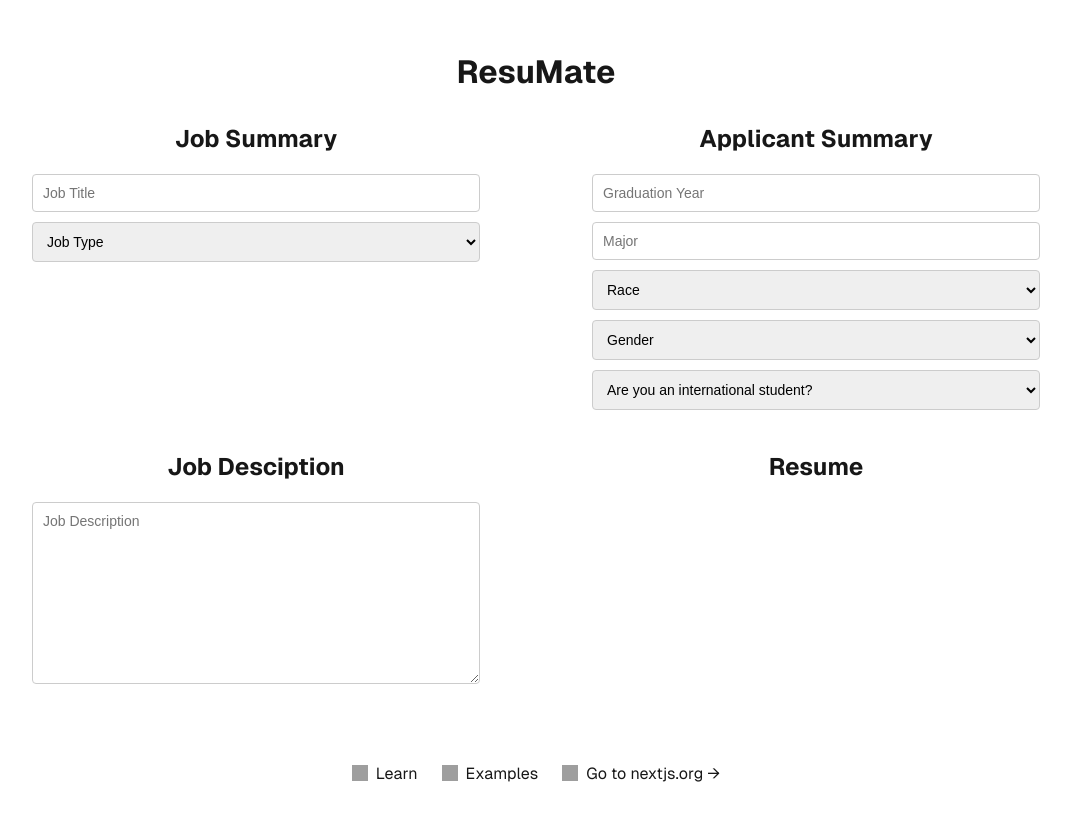
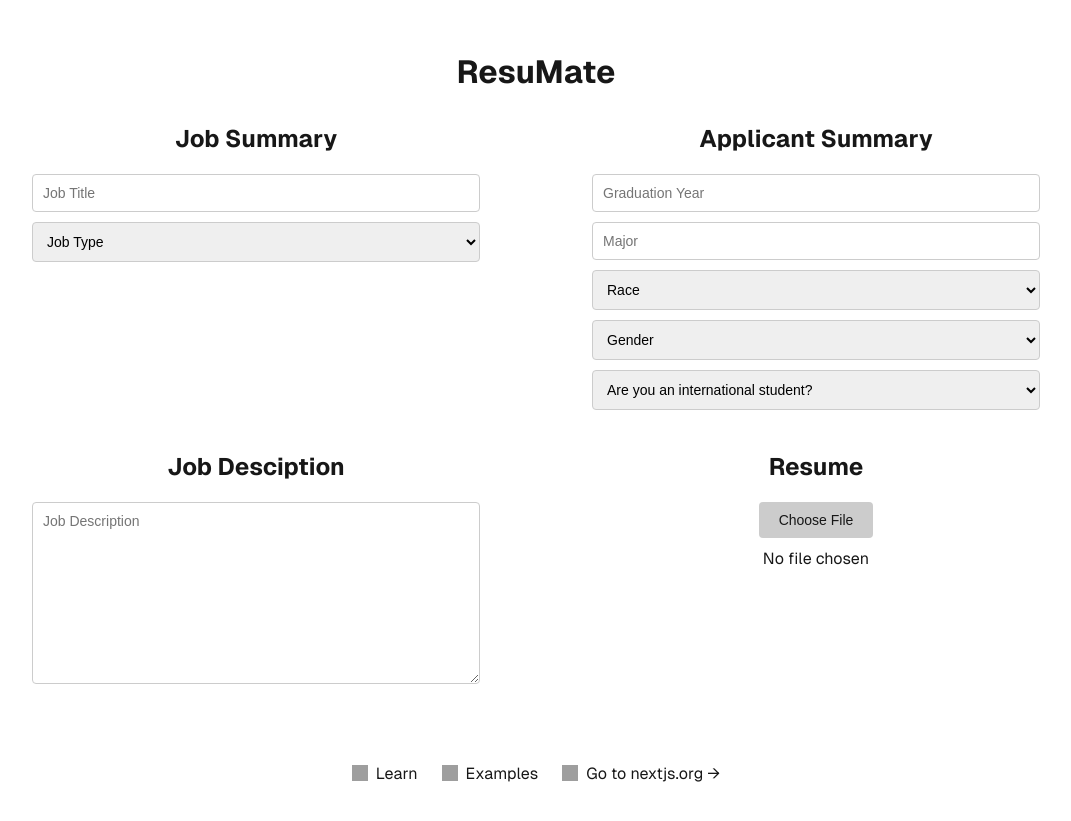
Before and after one commit to hiepnguyenduc2005/ResuMate, a Next.js app: page / in a window 1280 px wide. Shown: the part 111-932 px from the top of the page, without its empty margins (104-1175 px from the left). Built offline with nearby package versions, Linux system fonts and the light colour scheme; grey boxes are pictures that could not be loaded.

Commit message:
initial front end

```diff
--- a/components/components.module.css
+++ b/components/components.module.css
@@ -14,3 +14,23 @@
   font-size: 14px;
   margin-bottom: 10px;
 }
+
+.form input[type="file"] {
+    opacity: 0;
+    position: absolute;
+    z-index: -1;
+  }
+
+  .form label[for="resume"] {
+    background-color: #ccc;
+    padding: 10px 20px;
+    border: none;
+    border-radius: 4px;
+    cursor: pointer;
+    font-family: Arial, sans-serif;
+    font-size: 14px;
+    text-align: center;
+    display: inline-block;
+    width: auto;
+    margin-bottom: 10px;
+  }
--- a/components/resume.js
+++ b/components/resume.js
@@ -1,8 +1,23 @@
+import React, { useState } from 'react';
+import styles from './components.module.css';
+
 export default function Resume() {
+    const [resume, setResume] = useState(null);
+
+    const handleChange = (e) => {
+        setResume(e.target.files[0]);
+    }
+
     return (
         <div>
-        <h2>Resume</h2>
-        <br/>
+            <h2>Resume</h2>
+            <br />
+            <form className={styles.form}>
+                <input type="file" id="resume" name="resume" accept=".pdf" onChange={handleChange}/>
+                <label htmlFor="resume">Choose File</label>
+                <br />
+                <span>{resume ? resume.name : "No file chosen"}</span>
+            </form>
         </div>
     );
-    }
+}
--- a/components/student_meta.js
+++ b/components/student_meta.js
@@ -7,7 +7,7 @@ export default function StudentMeta() {
         'sponsor': ''});
     const handleChange = (e) => {
         const {name, value} = e.target;
-        setJobMeta(prevState => ({
+        setStudentMeta(prevState => ({
             ...prevState,
             [name]: value
         }));
```
